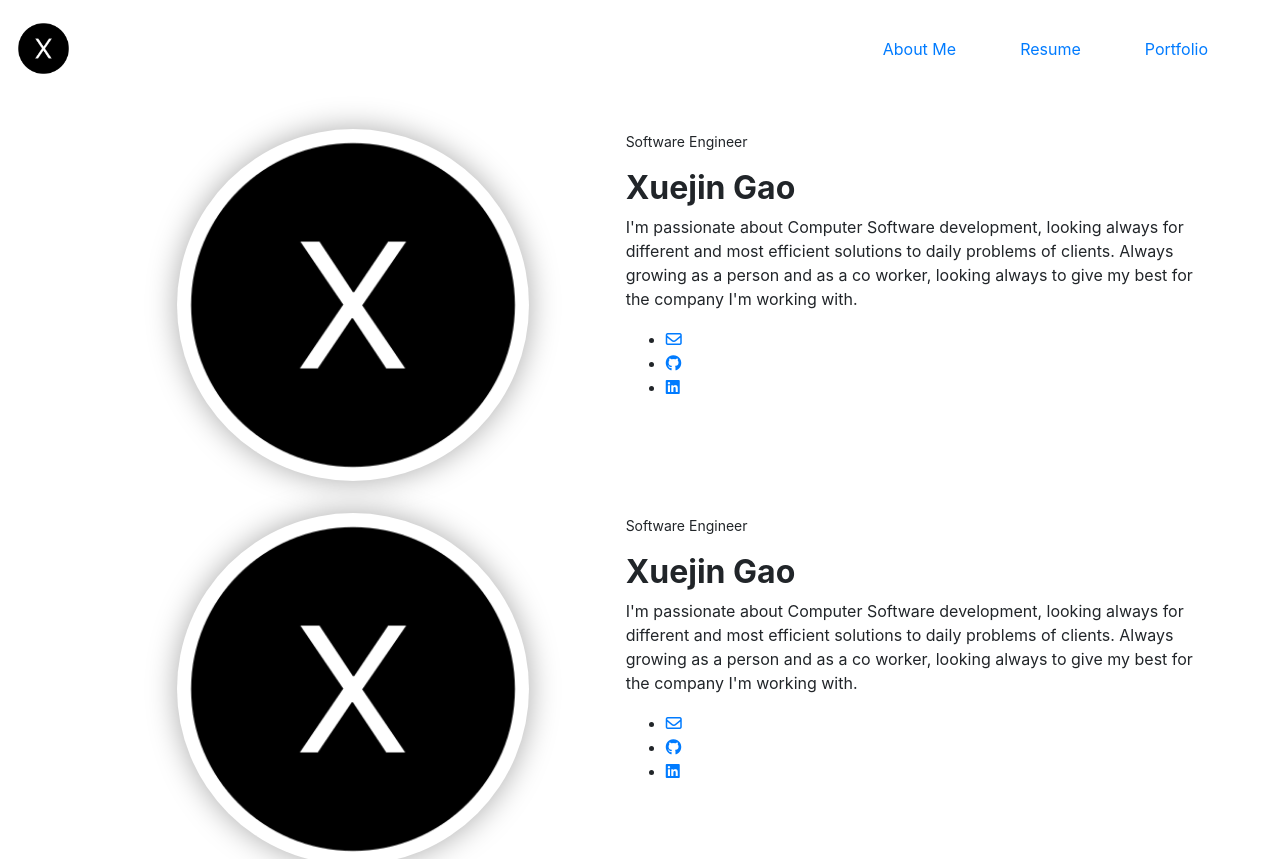
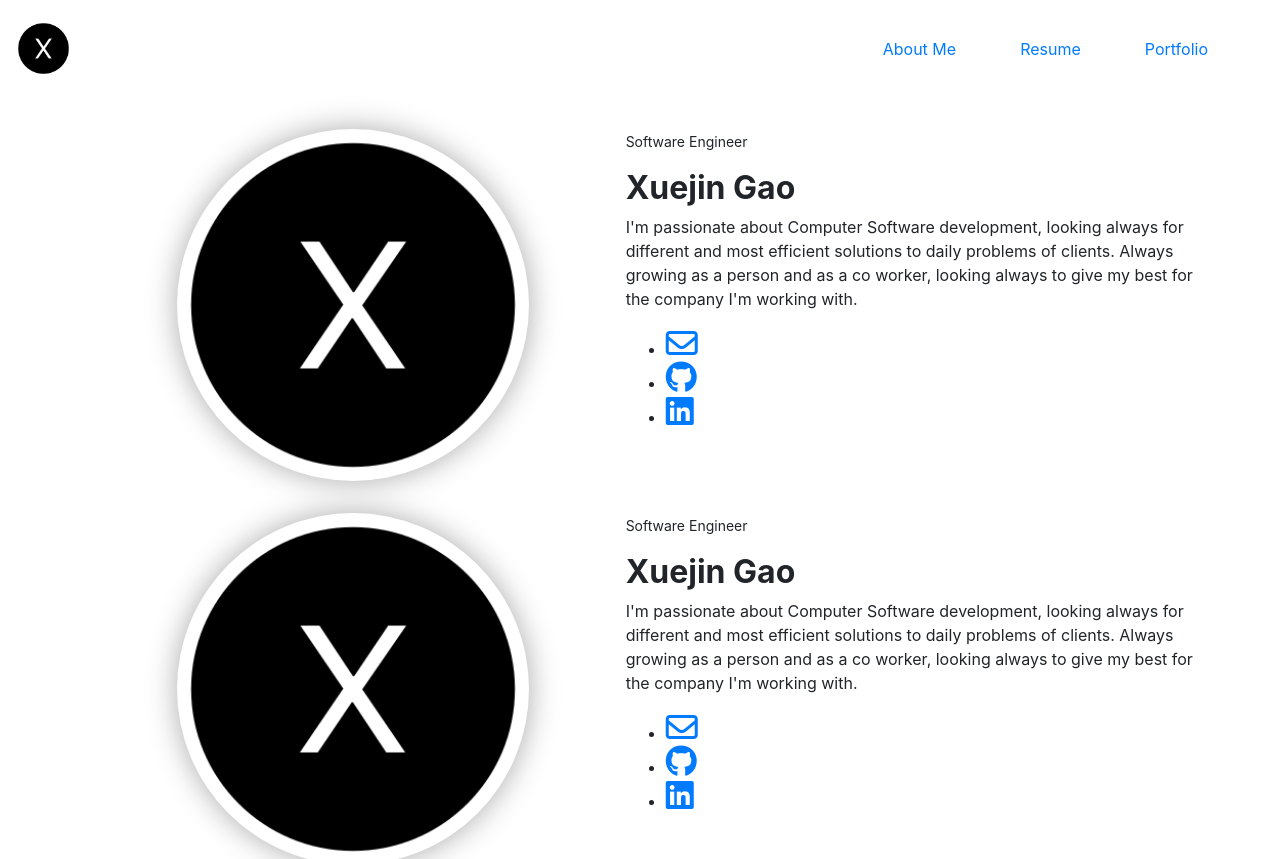
Before and after one commit to xuejingao/Personal, a React (Create React App) app: page / in a window 1280 px wide. Shown: the top 859 px of the page. Built offline with nearby package versions, Linux system fonts and the light colour scheme.

Commit message:
Fixed logo sizing

```diff
--- a/src/components/banner/index.jsx
+++ b/src/components/banner/index.jsx
@@ -31,14 +31,13 @@ const useStyles = makeStyles({
 });
 
 const renderSocial = (href, icon) => {
+  const classes = `fa-2x ${icon}`
   return (
-    <>
-      <li>
-        <a target="_blank" rel="noreferrer" href={href}>
-          <i className={icon}></i>
-        </a>
-      </li>
-    </>
+    <li>
+      <a target="_blank" rel="noreferrer" href={href}>
+        <i className={classes}></i>
+      </a>
+    </li>
   );
 }
 
@@ -59,7 +58,7 @@ const Banner = () => {
             <ul>
               <li>
                 <a href={"mailto:" + email + "?subject=Mail from Our Site"}>
-                  <i className="far fa-envelope"></i>
+                  <i className="far fa-envelope fa-2x"></i>
                 </a>
               </li>
               {
```
